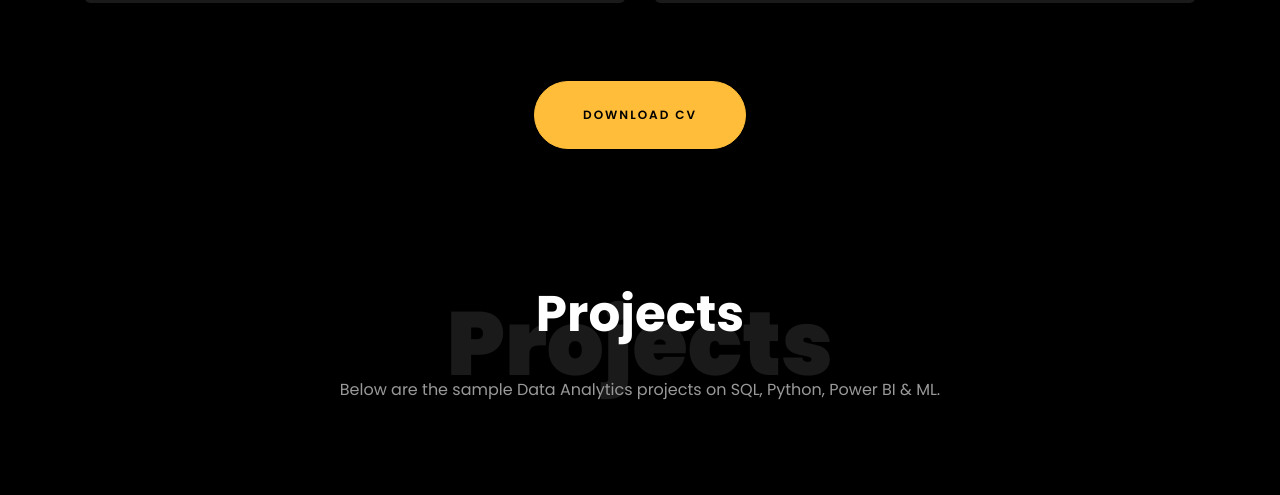
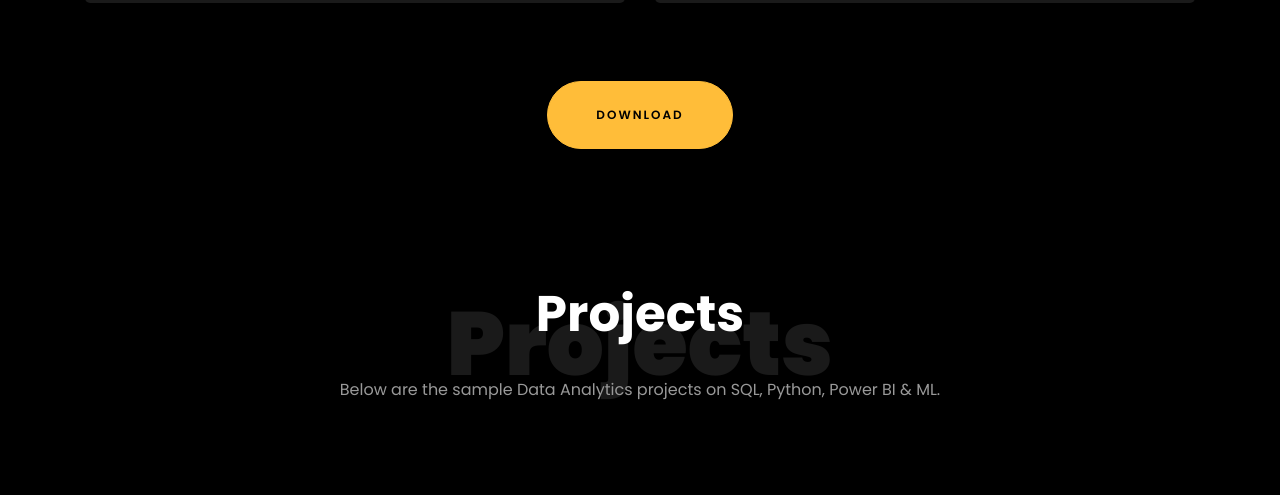
Before and after one commit to Senapati5/quizjsr, a plain HTML site: page index.html in a window 1280 px wide. Shown: the part 4573-5068 px from the top of the page. Drawn offline with Linux system fonts and the light colour scheme; files whose address does not match are found by name.

Commit message:
change download cv to download

```diff
--- a/index.html
+++ b/index.html
@@ -538,7 +538,7 @@
 
     		<div class="row justify-content-center mt-5">
     			<div class="col-md-6 text-center ftco-animate">
-    				<p><a href="#" class="btn btn-primary py-4 px-5">Download CV</a></p>
+    				<p><a href="#" class="btn btn-primary py-4 px-5">Download</a></p>
     			</div>
     		</div>
     	</div>
```
